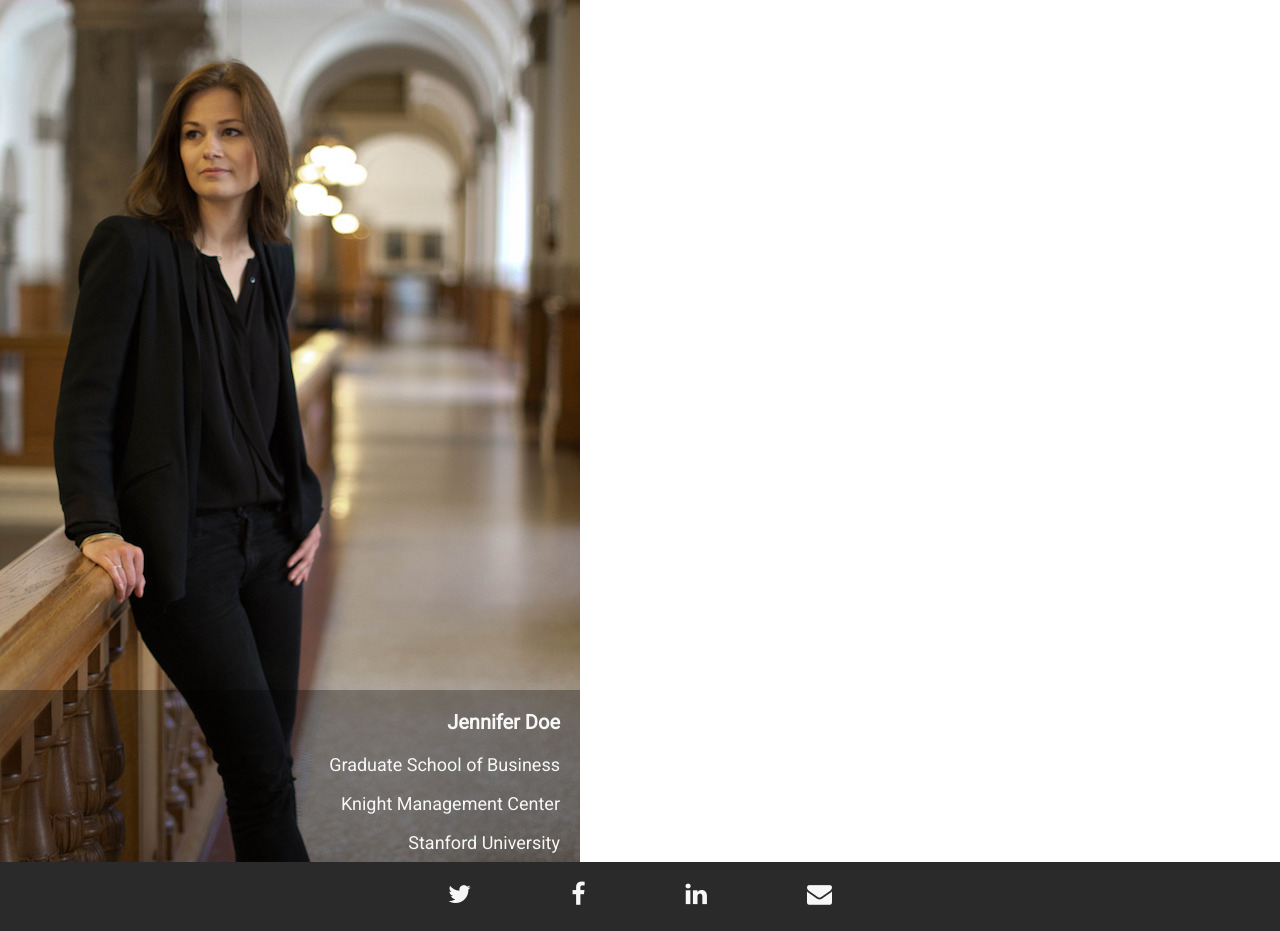
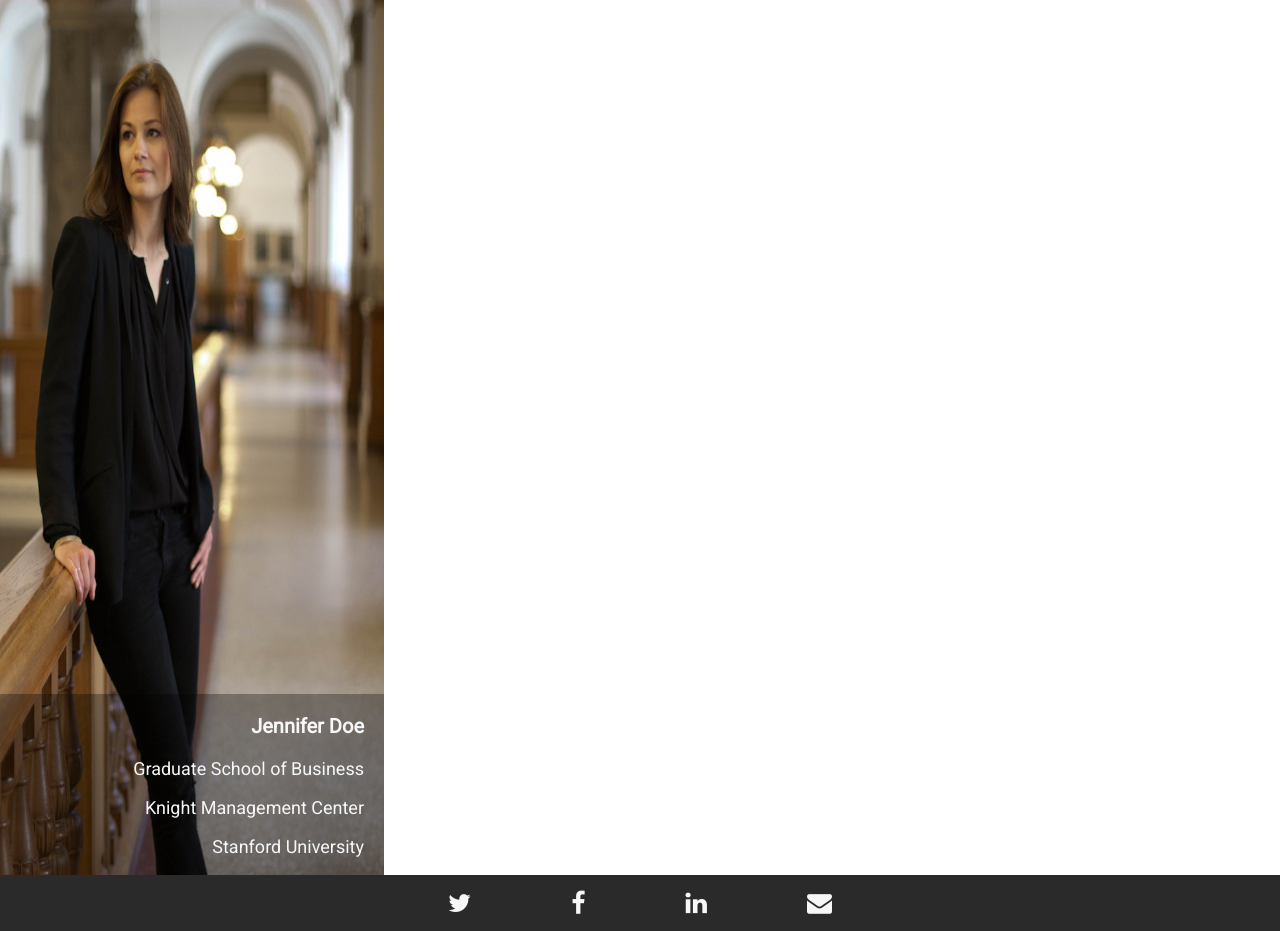
Before and after one commit to miiila/UPOL, a Django app: template YINFS/yinfs/jennifer/templates/index.html in a window 1280 px wide. Run offline with Django 3.2, Linux system fonts and the light colour scheme; the template is opened without the code that fills it, so the values that code supplies are empty; some libraries are stand-ins or nearby versions.

Commit message:
relativisation of the layout

```diff
--- a/YINFS/yinfs/jennifer/static/jenn.css
+++ b/YINFS/yinfs/jennifer/static/jenn.css
@@ -9,12 +9,12 @@ body {
 }
 
 .header {
-    margin-left: 580px;
+    margin-left: 30%;
     margin-top: 40px;
 }
 
 .main {
-    margin-left: 580px;
+    margin-left: 30%;
     padding-bottom: 30px;
 }
 
@@ -26,7 +26,7 @@ body {
     justify-content: center;
     position: fixed;
     bottom: 0;
-    line-height: 69px;
+    height: 6%;
     width: 100%;
     vertical-align: middle;
 }
@@ -54,7 +54,13 @@ body {
     position: fixed;
     float: left;
     margin-top: -40px;
-    height: 871px;
+    width: 30%;
+    height: 94%;
+}
+
+.side--picture {
+    width: 100%;
+    height: 100%;
 }
 
 .sideDescription {
```
